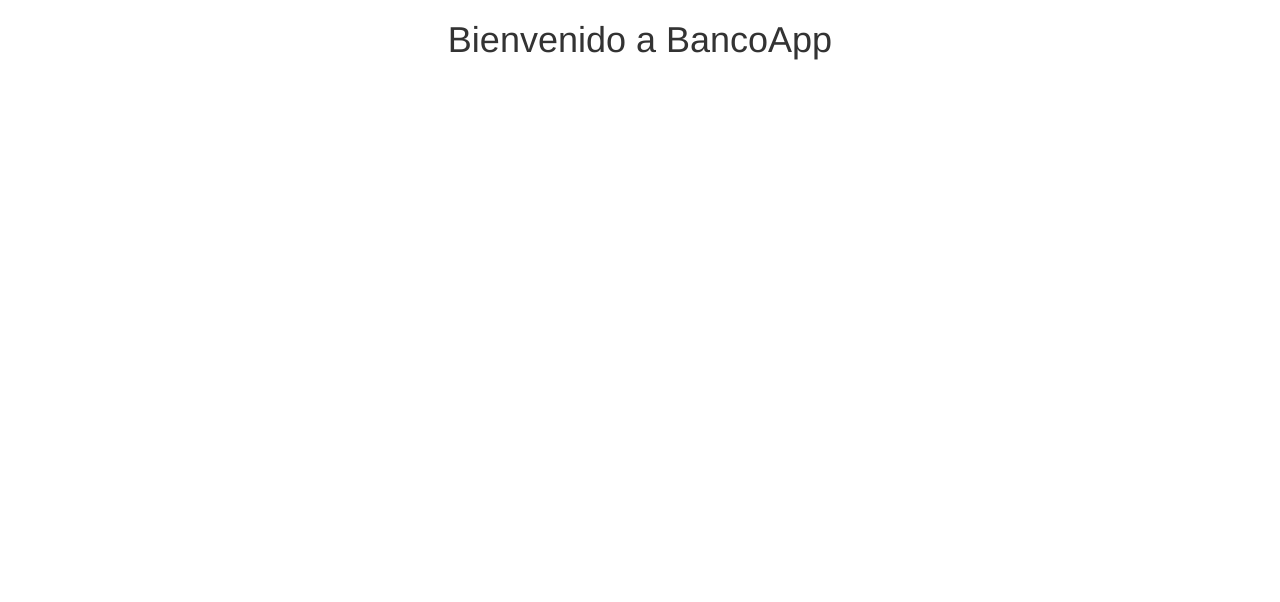
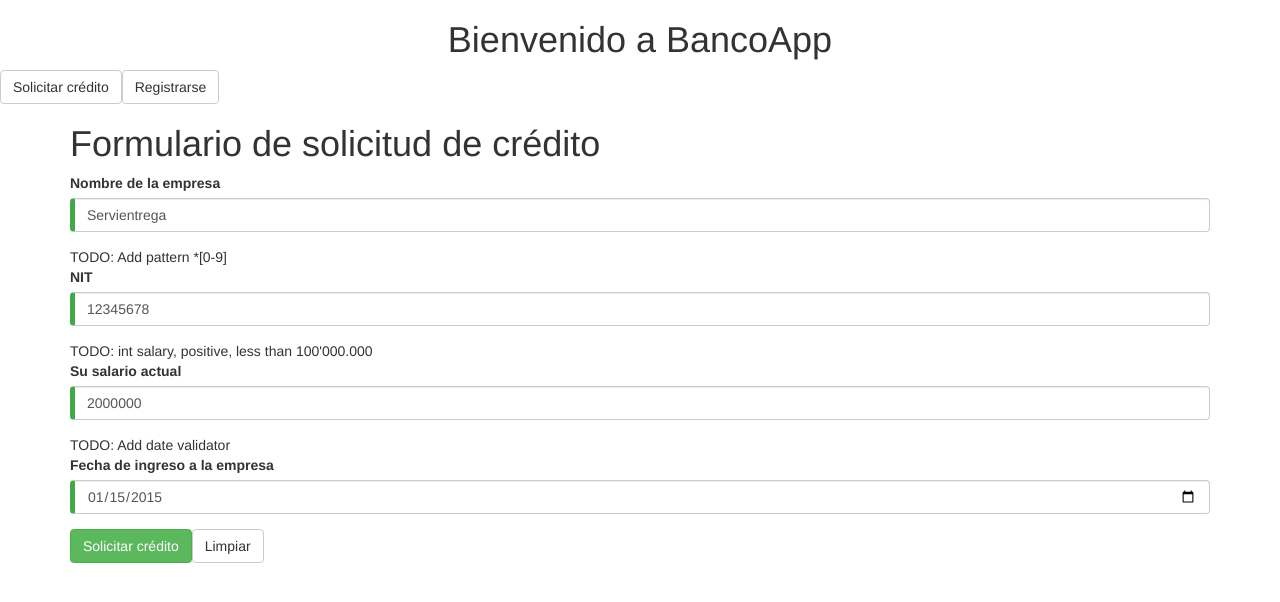
Before and after one commit to jcamilom/banco-app, an Angular app: page /loan in a window 1280 px wide. Before the commit this address led to /. Shown: the top 602 px of the page. Built offline with nearby package versions, Linux system fonts and the light colour scheme.

Commit message:
Basic loan form

```diff
--- a/src/app/app-routing.module.ts
+++ b/src/app/app-routing.module.ts
@@ -2,9 +2,11 @@ import { NgModule } from '@angular/core';
 import { RouterModule, Routes } from '@angular/router';
 
 import { RegFormComponent } from './components/reg-form/reg-form.component';
+import { LoanFormComponent } from './components/loan-form/loan-form.component';
 
 const routes: Routes = [
-  {path: 'registration', component: RegFormComponent}
+  {path: 'registration', component: RegFormComponent},
+  {path: 'loan', component: LoanFormComponent}
 ]
 
 @NgModule({
--- a/src/app/app.component.html
+++ b/src/app/app.component.html
@@ -3,4 +3,8 @@
     Bienvenido a {{ title }}
   </h1>
 </div>
+<nav>
+  <a routerLink="/loan" class="btn btn-default">Solicitar crédito</a>
+  <a routerLink="/registration" class="btn btn-default">Registrarse</a>
+</nav>
 <router-outlet></router-outlet>
--- a/src/app/app.module.ts
+++ b/src/app/app.module.ts
@@ -9,16 +9,19 @@ import { ClientService } from './services/client.service';
 // Components
 import { AppComponent } from './app.component';
 import { RegFormComponent } from './components/reg-form/reg-form.component';
+import { LoanFormComponent } from './components/loan-form/loan-form.component';
 
 // Directives
 import { LegalAgeDirective } from './directives/legal-age.directive';
+
 import { AppRoutingModule } from './app-routing.module';
 
 @NgModule({
   declarations: [
     AppComponent,
     RegFormComponent,
-    LegalAgeDirective
+    LegalAgeDirective,
+    LoanFormComponent
   ],
   imports: [
     BrowserModule,
--- a/src/app/client.ts
+++ b/src/app/client.ts
@@ -6,7 +6,11 @@ export class Client {
     public lastname: string,
     public secLastname: string,
     public birthdate: string,
-    public secFirstname?: string
+    public secFirstname?: string,
+    public companyName?: string,
+    public nit?: number,
+    public salary?: number,
+    public entryDate?: string
   ) {  }
 
 }
--- /dev/null
+++ b/src/app/components/loan-form/loan-form.component.html
@@ -0,0 +1,63 @@
+<div class="container">
+    <h1>Formulario de solicitud de crédito</h1>
+    <form (ngSubmit)="onSubmit()" #loanForm="ngForm">
+      <div class="form-group">
+        <label for="companyName">Nombre de la empresa</label>
+        <input type="text" class="form-control" id="companyName"
+          required
+          [(ngModel)]="client.companyName" name="companyName"
+          #companyName="ngModel">
+      </div>
+      <div [hidden]="companyName.valid || companyName.pristine"
+        class="alert alert-danger">
+        El nombre de la empresa es obligatorio
+      </div>
+
+      <div class="form-group">
+        TODO: Add pattern *[0-9]<br>
+        <label for="nit">NIT</label>
+        <input type="number" class="form-control" id="nit"
+          required min="1"
+          [(ngModel)]="client.nit" name="nit"
+          #nit="ngModel">
+      </div>
+      <div [hidden]="nit.valid || nit.pristine"
+        class="alert alert-danger">
+        Número de identificación tributaria es obligatorio
+      </div>
+
+      <div class="form-group">
+        TODO: int salary, positive, less than 100'000.000<br>
+        <label for="salary">Su salario actual</label>
+        <input type="number" class="form-control" id="salary"
+          required min="1" max="100000000"
+          [(ngModel)]="client.salary" name="salary"
+          #salary="ngModel">
+      </div>
+
+      <div class="form-group">
+        TODO: Add date validator<br>
+        <label for="entryDate">Fecha de ingreso a la empresa</label>
+        <input type="date" class="form-control" id="entryDate"
+          required
+          [(ngModel)]="client.entryDate" name="entryDate"
+          #entryDate="ngModel">
+      </div>
+      <div *ngIf="entryDate.invalid && (entryDate.dirty || entryDate.touched)"
+          class="alert alert-danger">
+        <div *ngIf="entryDate.errors.required">
+          Fecha de ingreso es obligatoria
+        </div>
+        <!-- <div *ngIf="entryDate.errors.legalAge">
+          Debe ser mayor de edad para registrarse en nuestro banco
+        </div> -->
+      </div>
+
+      <button type="submit" class="btn btn-success"
+        [disabled]="!loanForm.form.valid">Solicitar crédito</button>
+      <button type="button" class="btn btn-default"
+        (click)="loanForm.reset()">Limpiar</button>
+
+
+  </form>
+</div>
--- /dev/null
+++ b/src/app/components/loan-form/loan-form.component.ts
@@ -0,0 +1,19 @@
+import { Component, OnInit } from '@angular/core';
+
+import { Client } from '../../client';
+
+@Component({
+  selector: 'app-loan-form',
+  templateUrl: './loan-form.component.html',
+  styleUrls: ['./loan-form.component.css']
+})
+export class LoanFormComponent implements OnInit {
+
+  client = new Client(0, '', '', '', '', '', 'Servientrega', 12345678, 2000000, '2015-01-15')
+
+  constructor() { }
+
+  ngOnInit() {
+  }
+
+}
--- a/src/app/components/reg-form/reg-form.component.html
+++ b/src/app/components/reg-form/reg-form.component.html
@@ -50,7 +50,6 @@
               required
               [(ngModel)]="client.id" name="id"
               #id="ngModel">
-
     </div>
     <div [hidden]="id.valid || id.pristine"
       class="alert alert-danger">
@@ -58,9 +57,9 @@
     </div>
 
     <div class="form-group">
-        TODO: remove this: add time zone sensitivity<br>
+      TODO: remove this: add time zone sensitivity<br>
       <label for="bdate">Fecha de nacimiento</label>
-      <input type="date" id="bdate" class="form-control" id="bdate"
+      <input type="date" class="form-control" id="bdate"
               required appLegalAge="18"
               [(ngModel)]="client.birthdate" name="birthdate"
               #birthdate="ngModel">
```
Also changed, not shown: src/app/components/loan-form/loan-form.component.css (added), 1 other file (tests, documents, lock files or other folders).
